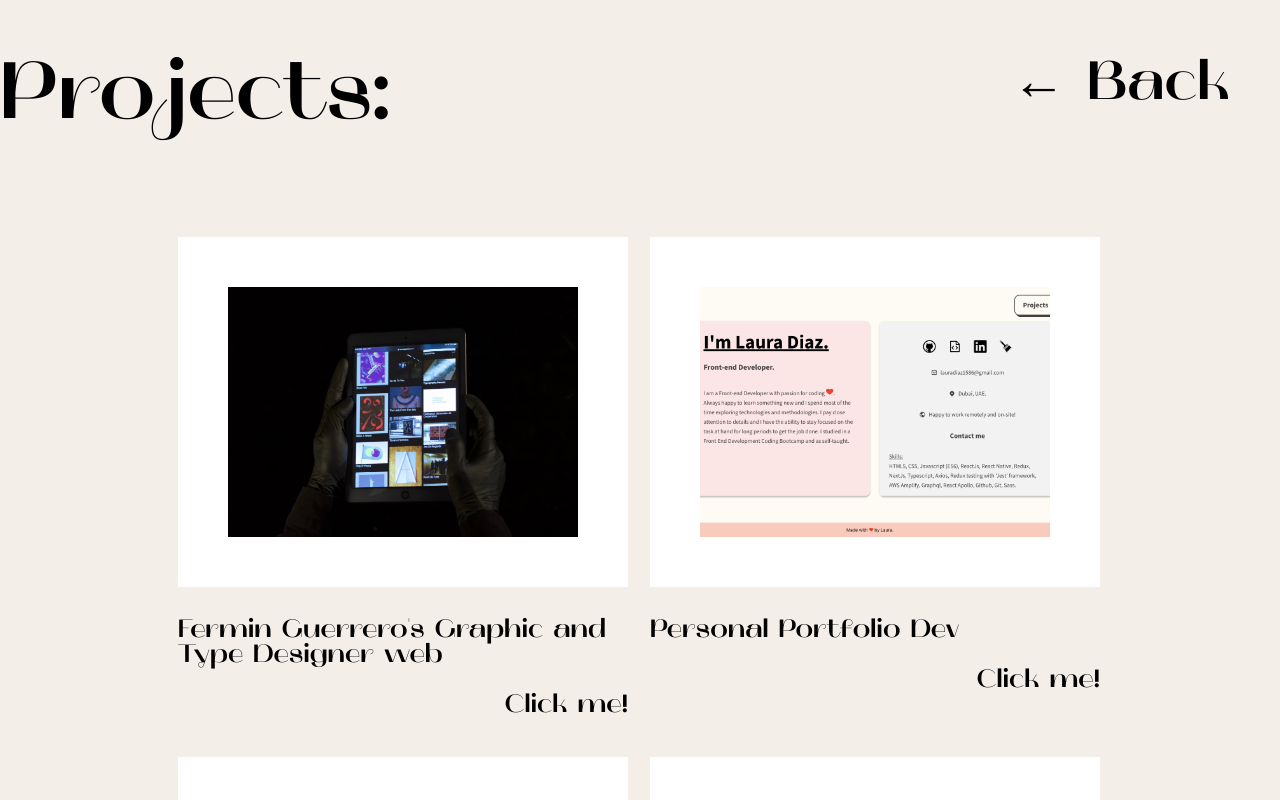
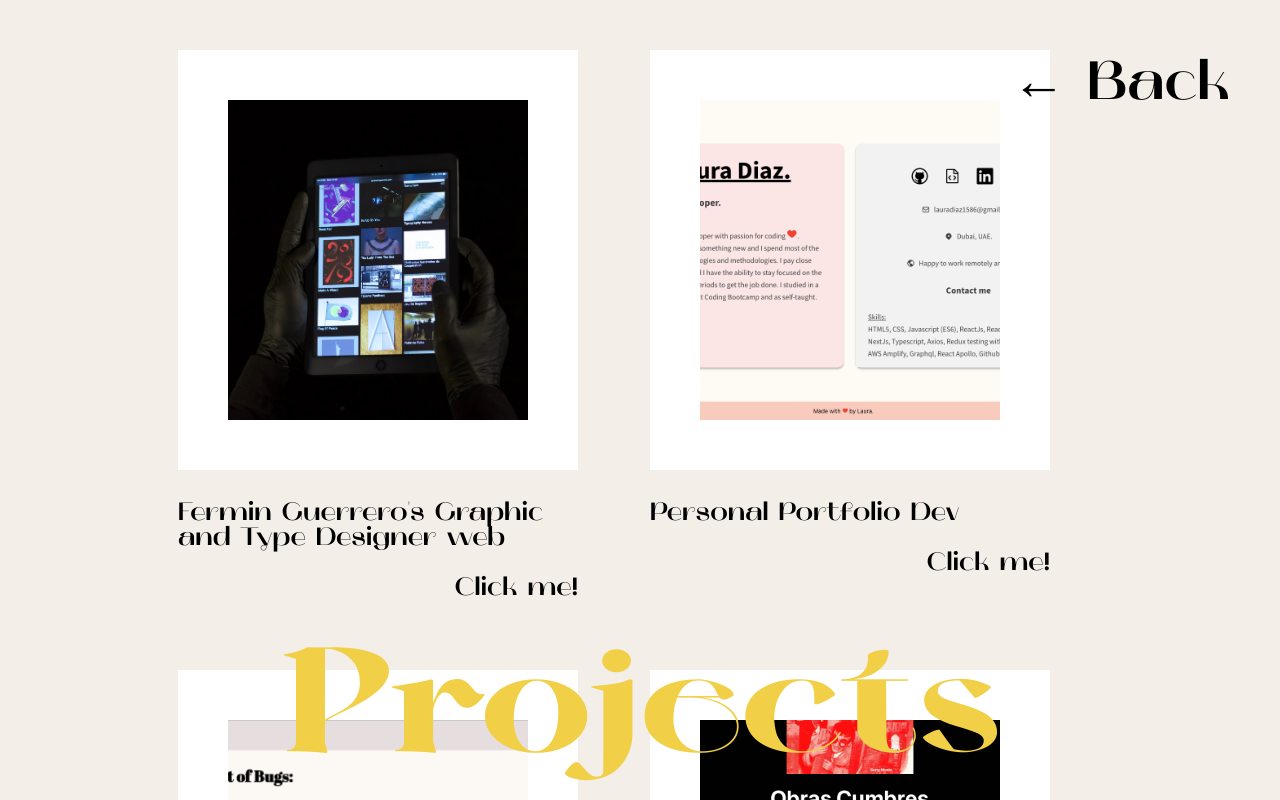
Before and after one commit to lalidiaz/portfolio-Nextjs, a Next.js app: page /projects in a window 1280 px wide. Shown: the top 800 px of the page. Built offline with nearby package versions, Linux system fonts and the light colour scheme.

Commit message:
add stykes to projects page

```diff
--- a/pages/projects/index.js
+++ b/pages/projects/index.js
@@ -43,7 +43,7 @@ export default function Projects({ data }) {
               <a className={styles.a}>← Back</a>
             </Link>
           </motion.div>
-          <h1>Projects:</h1>
+          <h1 className={styles.h1}>Projects</h1>
           <div className={styles.gallery}>
             <motion.div
               className={styles.thumbnails}
--- a/pages/projects/projects.module.scss
+++ b/pages/projects/projects.module.scss
@@ -14,14 +14,16 @@
     }
   }
   .h1 {
-    font-size: 100px;
+    font-size: 150px;
     text-align: center;
     position: fixed;
+    bottom: -100px;
     z-index: 1;
-    color: pink;
+    color: #f1cf47;
     left: 50%;
     transform: translateX(-50%);
     pointer-events: none;
+    font-family: 'harmondextra_bold_expanded';
   }
 
   .gallery {
@@ -47,11 +49,11 @@
         cursor: pointer;
         .frame {
           overflow: hidden;
-          width: 450px;
+          width: 400px;
           height: auto;
 
           .card {
-            height: 500px;
+            height: 600px;
             width: 100%;
             font-size: 25px;
             font-family: 'makbold';
```
Also changed, not shown: pages/project/[project].js (+1 -13 lines).
